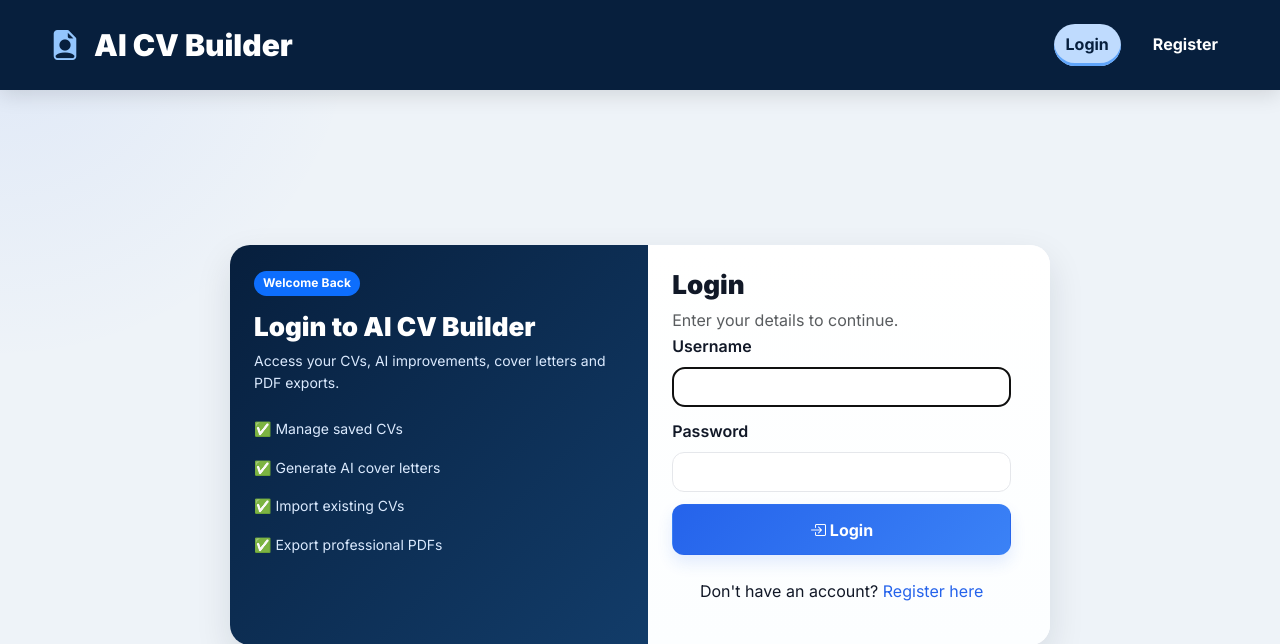
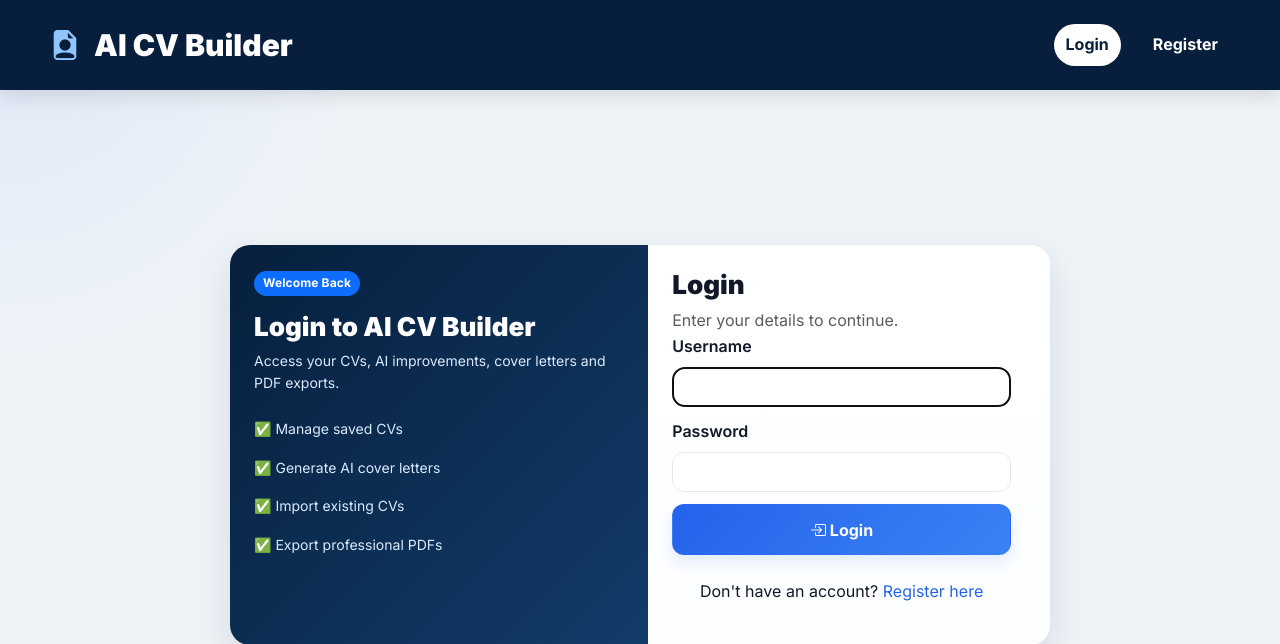
Before and after one commit to MohammadIqbalBora/ai-cv-builder, a Django app: page /accounts/login/?next=/application-pack/buy/ in a window 1280 px wide. Shown: the top 644 px of the page. Run offline with Django 5.2, Linux system fonts and the light colour scheme.

Commit message:
active page opposit colors

```diff
--- a/static/css/style.css
+++ b/static/css/style.css
@@ -99,8 +99,7 @@ h5 {
 
 .navbar .nav-link.active {
     color: var(--navy) !important;
-    background: #bfdbfe;
-    box-shadow: inset 0 -3px 0 #60a5fa;
+    background: #ffffff;
 }
 
 .navbar .btn.nav-link {
```
